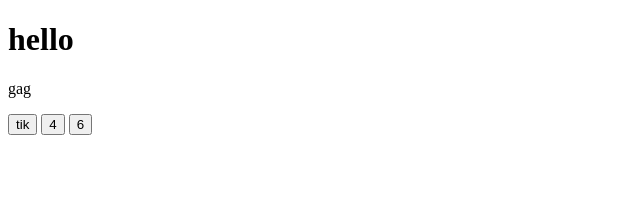
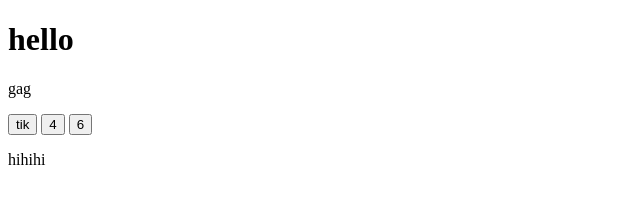
Before and after one commit to Aarrrii/work, a plain HTML site: page index.html in a window 1280 px wide. Shown: the full height of the page, 0-640 px from the left. Drawn offline with Linux system fonts and the light colour scheme.

Commit message:
создание p

```diff
--- a/index.html
+++ b/index.html
@@ -12,5 +12,6 @@
     <button>tik</button>
     <button>4</button>
     <button>6</button>
+    <p>hihihi</p>
 </body>
 </html>
```
